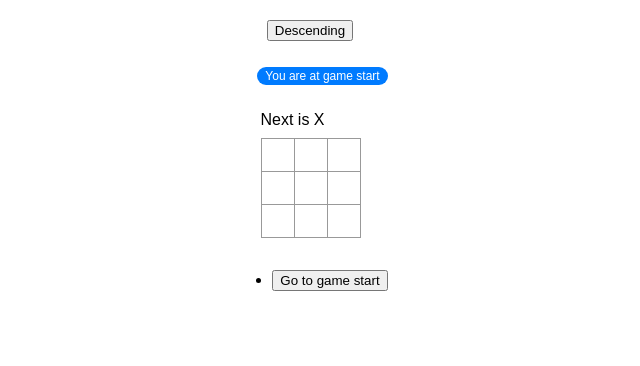
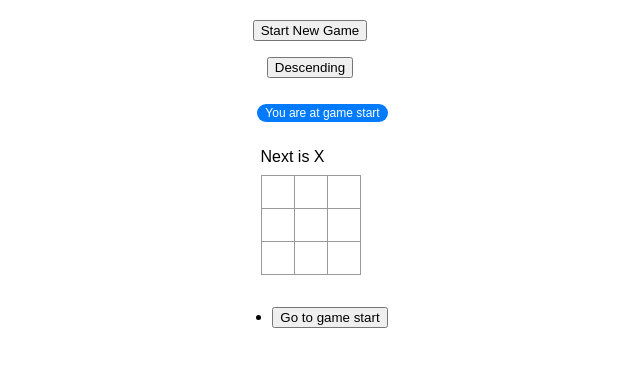
Before and after one commit to karagiannis/react_tesning, a React (Vite) app in the folder tic-tac-toe-app/: page / in a window 1280 px wide. Shown: the top 366 px of the page, without its empty margins (330-970 px from the left). Built offline with nearby package versions, Linux system fonts and the light colour scheme.

Commit message:
Lagt till reset-knapp

```diff
--- a/tic-tac-toe-app/src/App.jsx
+++ b/tic-tac-toe-app/src/App.jsx
@@ -26,7 +26,7 @@ function Board({ xIsNext, c_squares, onPlay }) {
     const tempSquares = c_squares.slice();
     tempSquares[i] = xIsNext ? "X" : "O";
 
-    onPlay(tempSquares);
+    onPlay(tempSquares, i);
   }
 
 
@@ -80,9 +80,16 @@ function MovesList({ history, jumpTo, isAscending}) {
       ? "Go to move #" + index
       : "Go to game start";
 
+    const position = element.location;
+    const positionText = position
+  ? `(${position.row}, ${position.col})`
+  : '';
+
     return (
       <li key={index}>
-        <button onClick={() => jumpTo(index)}>{description}</button>
+        <button onClick={() => jumpTo(index)}>
+                    {description} {positionText}
+        </button>
       </li>
     );
   });
@@ -100,16 +107,32 @@ function AscendingButton({isAscending, setIsAscending}) {
   );
 }
 
+function ResetButton({ onReset }) {
+  return (
+    <button onClick={onReset}>
+      Start New Game
+    </button>
+  );
+}
+
 export default function Game() {
-  const [history, setHistory] = useState([Array(9).fill(null)]);
+  const [history, setHistory] = useState([
+  {
+    squares: Array(9).fill(null),
+    location: null
+  }
+]);
   const [currentMove, setCurrentMove] = useState(0);
-  const currentSquares = history[currentMove];
+  const currentSquares = history[currentMove].squares;
   const xIsNext = currentMove % 2 === 0;
   const [isAscending, setIsAscending] = useState(true);
 
+  console.log(history)
 
-  function handlePlay(nextSquares) {
-    const nextHistory = [...history.slice(0, currentMove + 1), nextSquares];
+  function handlePlay(nextSquares, index) {
+    const row = Math.floor(index / 3)
+    const col = index % 3
+    const nextHistory = [...history.slice(0, currentMove + 1), {squares:nextSquares, location:{row,col}  }];
     setHistory(nextHistory);
     setCurrentMove(nextHistory.length - 1);
   }
@@ -122,6 +145,13 @@ export default function Game() {
 
   return (
     <div className="game">
+      <div className="reset-button-container">
+        <ResetButton onReset={() => {
+          setHistory([{squares: Array(9).fill(null), location: null}]);
+          setCurrentMove(0);
+          setIsAscending(true);
+        }} />
+      </div>
       <div className="ascend-button-container">
         <AscendingButton isAscending={isAscending} setIsAscending={setIsAscending} />
       </div>
```
Also changed, not shown: 1 other file (tests, documents, lock files or other folders).
